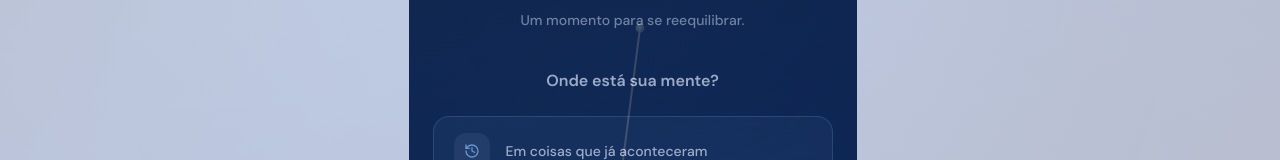
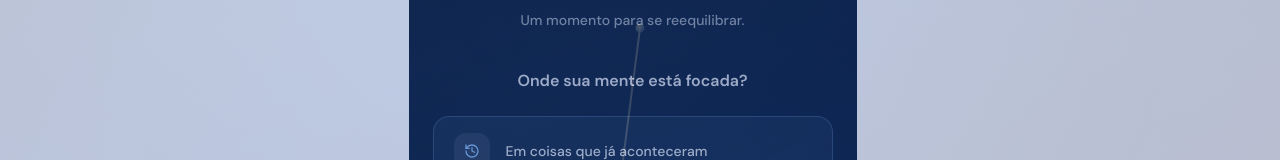
Before and after one commit to filosofiaempreendedora00/pendly, a React (Vite) app: page /equilibrio in a window 1280 px wide. Shown: the part 147-307 px from the top of the page. Built offline with nearby package versions, Linux system fonts and the light colour scheme; the HTML template or start-up script is replaced by a standard one.

Commit message:
chore(equilibrio): update zone-selection question text
"Onde está sua mente?" → "Onde sua mente está focada?"

Co-Authored-By: Claude Sonnet 4.6 <noreply@anthropic.com>

```diff
--- a/src/pages/EquilibrioPage.tsx
+++ b/src/pages/EquilibrioPage.tsx
@@ -268,7 +268,7 @@ const EquilibrioPage = () => {
           {!complete && zone === null && (
             <div className="flex flex-col gap-5">
               <p className="text-[16px] font-semibold text-center leading-snug px-2" style={{ color: 'rgba(255,255,255,0.80)' }}>
-                Onde está sua mente?
+                Onde sua mente está focada?
               </p>
 
               <div className="flex flex-col gap-3 mt-1">
```
